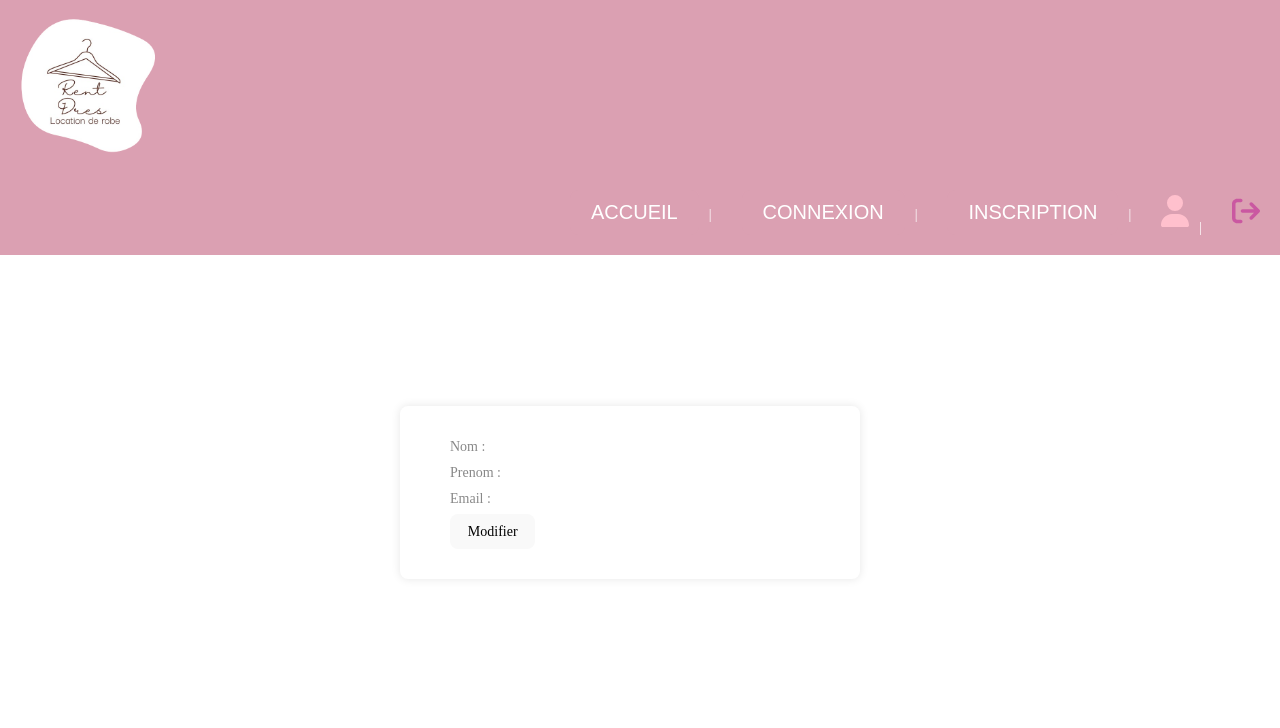
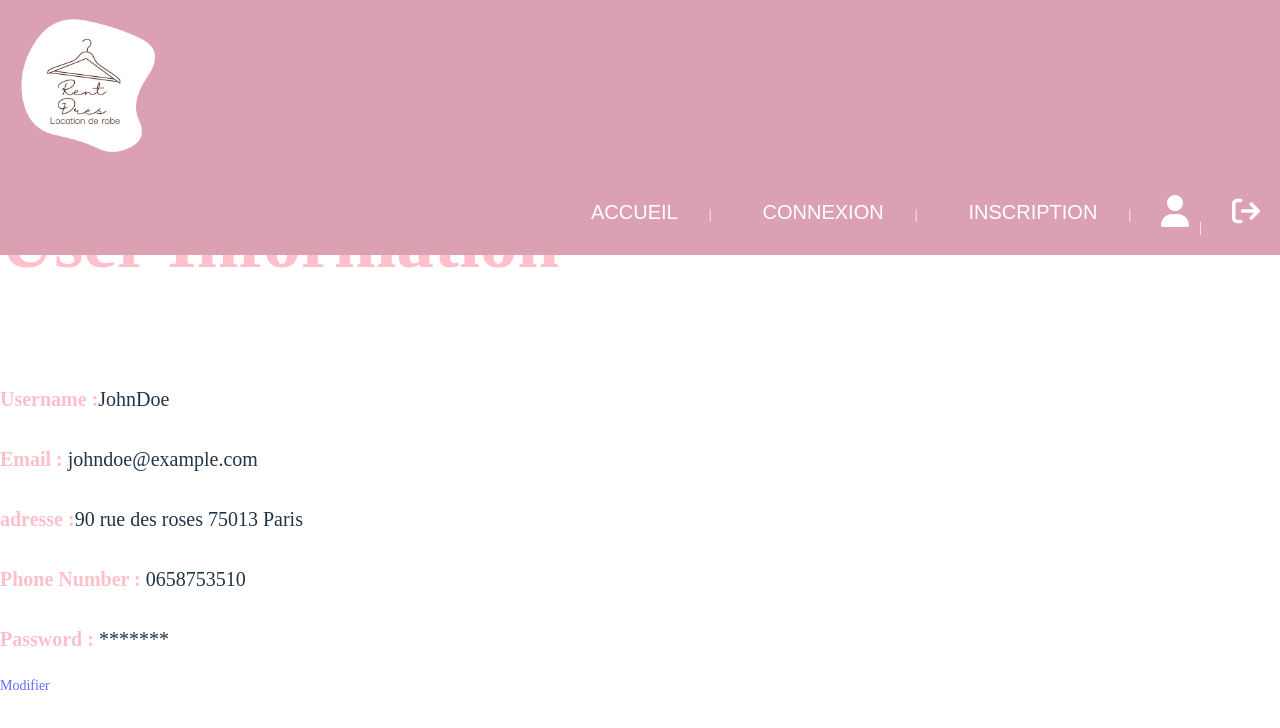
Before and after one commit to tesnime94/front-dress, a React (Vite) app: page /user in a window 1280 px wide. Shown: the top 728 px of the page. Built offline with nearby package versions, Linux system fonts and the light colour scheme.

Commit message:
add user and modify user

```diff
--- a/src/components/header/header.tsx
+++ b/src/components/header/header.tsx
@@ -34,8 +34,8 @@ const Header = () => {
                         <li><button onClick={naviguateToAccueil} className='boutonHeader'>ACCUEIL</button></li>
                         <li>< button onClick={naviguateToLogin} className='boutonHeader'>CONNEXION</button></li>
                         <li><button onClick={naviguateToInscription} className='boutonHeader'>INSCRIPTION</button></li>
-                        <li><Link to="/user"><svg xmlns="http://www.w3.org/2000/svg" height="42" width="28" viewBox="0 0 448 512"><path fill="#ffc0cd" d="M224 256A128 128 0 1 0 224 0a128 128 0 1 0 0 256zm-45.7 48C79.8 304 0 383.8 0 482.3C0 498.7 13.3 512 29.7 512H418.3c16.4 0 29.7-13.3 29.7-29.7C448 383.8 368.2 304 269.7 304H178.3z"/></svg></Link></li>
-                        <li onClick={handleLogout}><svg xmlns="http://www.w3.org/2000/svg" height="42" width="28" viewBox="0 0 512 512"><path fill="#ca58a1" d="M502.6 278.6c12.5-12.5 12.5-32.8 0-45.3l-128-128c-12.5-12.5-32.8-12.5-45.3 0s-12.5 32.8 0 45.3L402.7 224 192 224c-17.7 0-32 14.3-32 32s14.3 32 32 32l210.7 0-73.4 73.4c-12.5 12.5-12.5 32.8 0 45.3s32.8 12.5 45.3 0l128-128zM160 96c17.7 0 32-14.3 32-32s-14.3-32-32-32L96 32C43 32 0 75 0 128L0 384c0 53 43 96 96 96l64 0c17.7 0 32-14.3 32-32s-14.3-32-32-32l-64 0c-17.7 0-32-14.3-32-32l0-256c0-17.7 14.3-32 32-32l64 0z"/></svg></li>
+                        <li><Link to="/user"><svg xmlns="http://www.w3.org/2000/svg" height="42" width="28" viewBox="0 0 448 512"><path fill="#fff" d="M224 256A128 128 0 1 0 224 0a128 128 0 1 0 0 256zm-45.7 48C79.8 304 0 383.8 0 482.3C0 498.7 13.3 512 29.7 512H418.3c16.4 0 29.7-13.3 29.7-29.7C448 383.8 368.2 304 269.7 304H178.3z"/></svg></Link></li>
+                        <li onClick={handleLogout}><svg xmlns="http://www.w3.org/2000/svg" height="42" width="28" viewBox="0 0 512 512"><path fill="#fff" d="M502.6 278.6c12.5-12.5 12.5-32.8 0-45.3l-128-128c-12.5-12.5-32.8-12.5-45.3 0s-12.5 32.8 0 45.3L402.7 224 192 224c-17.7 0-32 14.3-32 32s14.3 32 32 32l210.7 0-73.4 73.4c-12.5 12.5-12.5 32.8 0 45.3s32.8 12.5 45.3 0l128-128zM160 96c17.7 0 32-14.3 32-32s-14.3-32-32-32L96 32C43 32 0 75 0 128L0 384c0 53 43 96 96 96l64 0c17.7 0 32-14.3 32-32s-14.3-32-32-32l-64 0c-17.7 0-32-14.3-32-32l0-256c0-17.7 14.3-32 32-32l64 0z"/></svg></li>
                     </ul>
                 </nav>
             </header>
--- /dev/null
+++ b/src/components/modify/Modify.tsx
@@ -0,0 +1,2 @@
+import './modify.css';
+import { Link, useNavigate } from 'react-router-dom';
--- a/src/components/user/user.css
+++ b/src/components/user/user.css
@@ -7,16 +7,21 @@
 }
 
 
-.texte h1 {
+ h2 {
     color: pink;
     font-size: 75px;
     line-height: 2;
 
 }
 
-.texte h4 {
+ p{
 
-    font-size: 30px;
+    font-size: 20px;
     line-height: 2;
     margin-bottom: 1rem;
 }
+strong{
+    color: pink;
+
+    font-weight: bold;
+}
--- a/src/components/user/user.tsx
+++ b/src/components/user/user.tsx
@@ -1,50 +1,50 @@
-import { useNavigate } from 'react-router-dom';
 import React, { useState, useEffect } from 'react';
+import { Link, useNavigate } from 'react-router-dom';
 import './user.css';
 
 const UserPage = () => {
   const navigate = useNavigate();
+
   // État pour stocker les informations de l'utilisateur
-  const [userInfo, setUserInfo] = useState({
-    username: 'JohnDoe',
-    email: 'johndoe@example.com',
-    // Autres informations de l'utilisateur
-  });
+  const [userInfo, setUserInfo] = useState({ username: '', email: '',adresse: '',phoneNumber: '',password: ''});
 
-  const handleLogout = () => {
-    // Logique de déconnexion de l'utilisateur
-    // Redirection vers la page de connexion
-    navigate('/login');
-  };
+  useEffect(() => {
+    // Récupérer l'ID de l'utilisateur à partir du localStorage
+    const userId = localStorage.getItem("userId");
+    // Faire une requête à votre backend pour récupérer les informations de l'utilisateur correspondant à cet ID
+    // Ici, je simule simplement une requête avec un délai de 1 seconde
+    setTimeout(() => {
+      // Remplacer cet exemple par votre logique de requête réelle
+      const userData = {
+        username: 'JohnDoe',
+        email: 'johndoe@example.com',
+        adresse: '90 rue des roses 75013 Paris',
+        phoneNumber: '0658753510',
+        password: '*******',
 
-  const handleEdit = () => {
-    // Logique pour permettre à l'utilisateur de modifier ses informations
-    // Redirection vers la page d'édition du profil
-    navigate('/edit-profile');
-  };
+      };
+      // Mettre à jour l'état avec les informations de l'utilisateur récupérées
+      setUserInfo(userData);
+    }, 1000);
+  }, []);
+
+  if (!userInfo.username || !userInfo.email) {
+    // Afficher un message de chargement tant que les données de l'utilisateur ne sont pas disponibles
+    return <div>Loading...</div>;
+  }
 
   return (
-    <div className='form_connexion'>
-                <form >
-                <div className=''>
-                        <label >Nom :</label>
-
-                    </div>
-                    <div className=''>
-                        <label >Prenom : </label>
-
-                    </div>
-                    <div className=''>
-                        <label htmlFor='email'> Email : </label>
-
-                    </div>
-
-
-                    <div className=''>
-                        <button >Modifier </button>
-                    </div>
-                </form>
-            </div>
+    <div className=''>
+      {/* Afficher les informations de l'utilisateur */}
+      <h2>User Information</h2>
+      <p><strong>Username :</strong>{userInfo.username}</p>
+      <p><strong>Email :</strong> {userInfo.email}</p>
+      <p><strong>adresse :</strong>{userInfo.adresse}</p>
+      <p><strong>Phone Number :</strong> {userInfo.phoneNumber}</p>
+      <p><strong> Password :</strong> {userInfo.password}</p>
+      {/* Bouton pour rediriger vers la page de modification */}
+      <Link to="/modify" className="modify-button">Modifier</Link>
+    </div>
   );
 };
 
```
Also changed, not shown: src/components/modify/modify.css (added).
